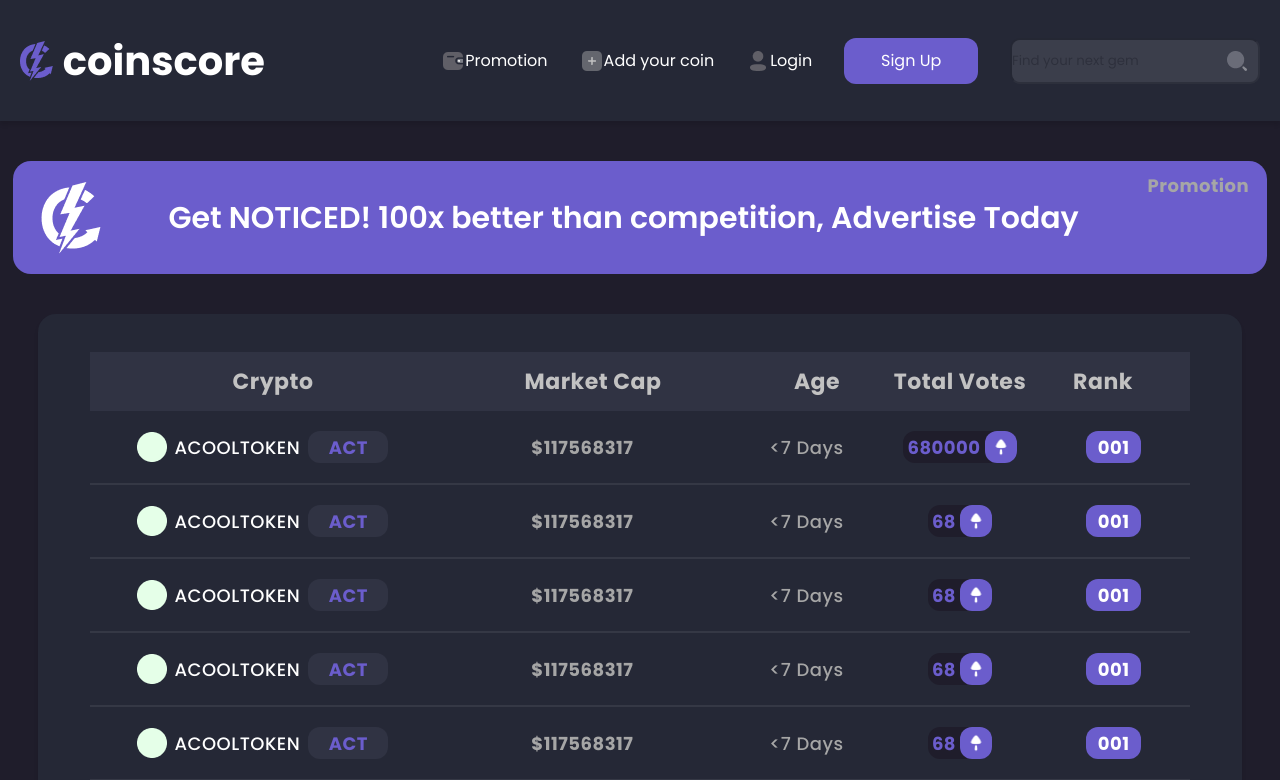
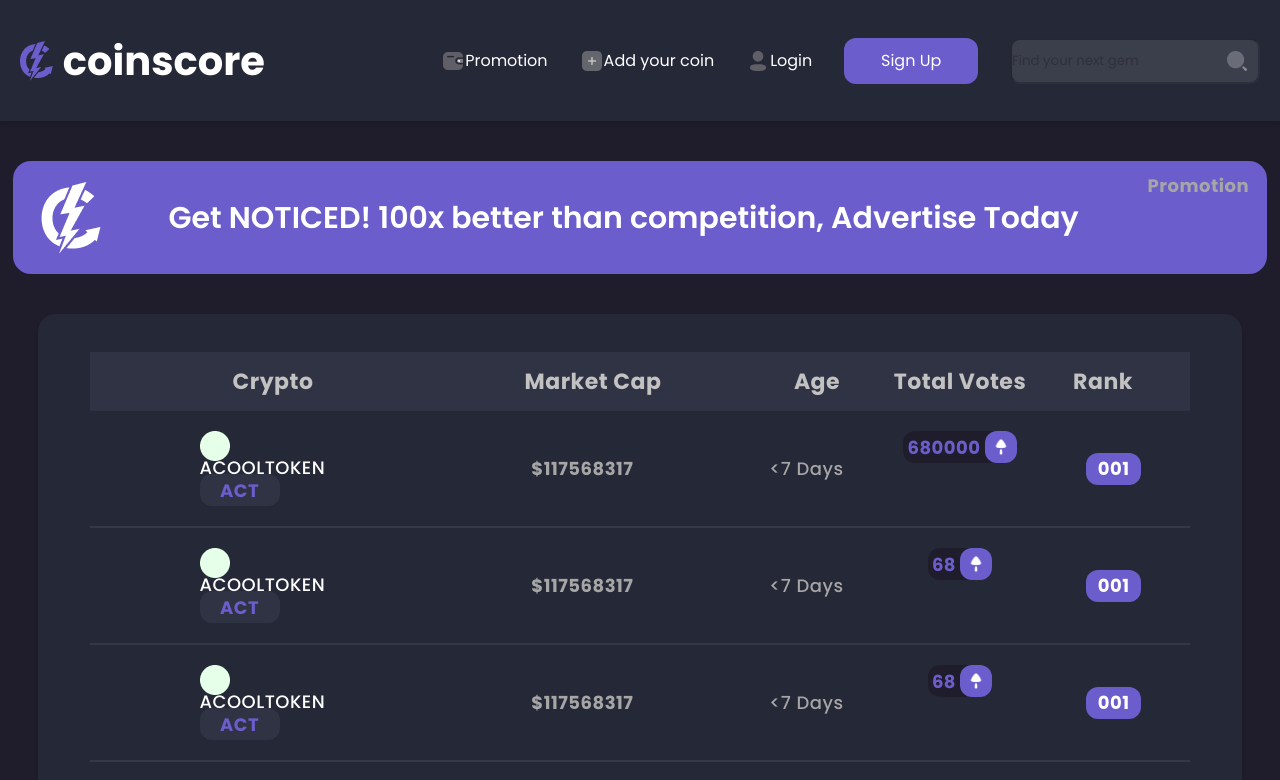
Before and after one commit to dvm1911/coinscore.cc-Front, a React (Create React App) app: page / in a window 1280 px wide. Shown: the top 780 px of the page. Built offline with nearby package versions, Linux system fonts and the light colour scheme; a web font is replaced by a local one.

Commit message:
Complied with backend

```diff
--- a/src/components/coinTable/tbody/tbodyRow.js
+++ b/src/components/coinTable/tbody/tbodyRow.js
@@ -15,8 +15,9 @@
     return (
 
         <tr>
-                <Link className="noDec" to="/coininfo">
+
                     <td className="crypto flex">
+                    <Link className="noDec" to="/coininfo">
                         <div className="coinLogo">
                             <img src={coinLogo} alt="coin-logo"/>
                         </div>
@@ -26,8 +27,9 @@
                         <div className="coinAcro flex">
                             <p>{data.coinAcronym}</p>
                         </div>
+                    </Link>
                     </td>
-                </Link>
+
 
                     <td className="marketCap flex">
                         <div className="coinValue">
--- a/src/components/header/header.css
+++ b/src/components/header/header.css
@@ -4,6 +4,12 @@
     background: #252836;
     box-shadow: 0px 4px 4px 0px rgba(0, 0, 0, 0.10);
     align-items: center;
+    }
+
+    .noDec{
+        text-decoration: none;
+        justify-content: center;
+        align-items: center;
     }
 
     .headMain{
--- a/src/components/header/header.js
+++ b/src/components/header/header.js
@@ -13,15 +13,20 @@
 const Header = () => {
     return(
         <header>
+
             <div className="head flex">
+
                 <div className="headMain flex">
+                <Link className='noDec flex' to={'/'}>
                         <div className="headLogo">
                             <img  src={coinScoreLogo} alt="coinscore_logo"/>
                         </div>
                         <div className="headName">
                             <h1>coinscore</h1>
                         </div>
-                    </div>
+                </Link>
+                </div>
+
 
                 <div className="headListDiv">
                     <ul className="headListTag flex">
```
